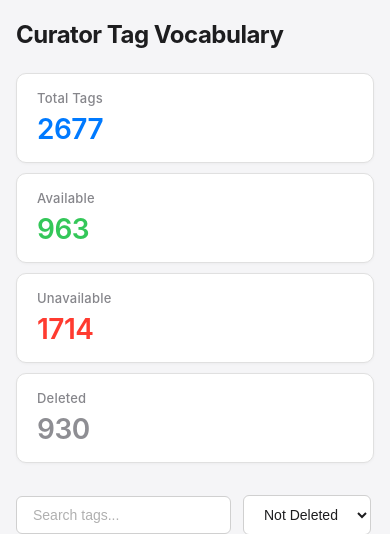
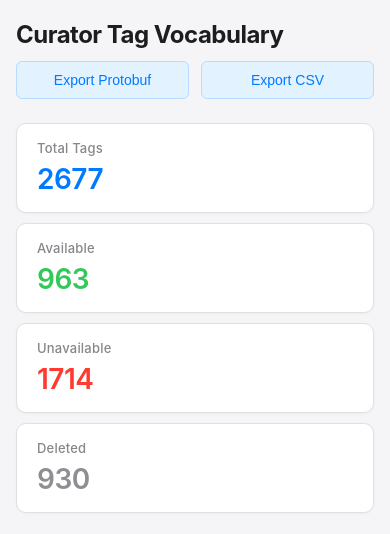
Before and after one commit to xylcm/curator-tag-vocab, a Flask app: page /tagging/vocab/ in a window 390 px wide. Shown: the top 534 px of the page. Run offline with Flask 3, Linux system fonts and the light colour scheme; data comes from the database, SQL or seed files in the repository; parts of the project's set-up code (start-up, migrations or seed data) failed here and were passed over.

Commit message:
feat: move export buttons to header top-right corner
- Add .header-top container with flex layout for title and export buttons
- Move export buttons from .controls to .header-top
- Add .export-buttons styles with gap spacing
- Update responsive styles for mobile layout
- Keep button IDs unchanged to preserve JavaScript functionality

Resolves #15

Co-Authored-By: Claude Opus 4.5 <noreply@anthropic.com>

```diff
--- a/src/static/css/main.css
+++ b/src/static/css/main.css
@@ -22,9 +22,20 @@ body {
 .header h1 {
     font-size: 32px;
     font-weight: 700;
-    margin-bottom: 24px;
     color: #1d1d1f;
     letter-spacing: -0.5px;
+}
+
+.header-top {
+    display: flex;
+    justify-content: space-between;
+    align-items: center;
+    margin-bottom: 24px;
+}
+
+.export-buttons {
+    display: flex;
+    gap: 12px;
 }
 
 .stats {
@@ -682,6 +693,17 @@ input[type="text"]::placeholder {
         padding: 24px 20px 20px 20px;
     }
 
+    .header-top {
+        flex-direction: column;
+        align-items: flex-start;
+        gap: 16px;
+    }
+
+    .export-buttons {
+        width: 100%;
+        justify-content: flex-start;
+    }
+
     .controls {
         padding: 0 20px;
     }
@@ -713,6 +735,22 @@ input[type="text"]::placeholder {
         font-size: 24px;
     }
 
+    .header-top {
+        flex-direction: column;
+        align-items: flex-start;
+        gap: 12px;
+    }
+
+    .export-buttons {
+        width: 100%;
+        justify-content: flex-start;
+    }
+
+    .export-buttons .btn {
+        flex: 1;
+        min-width: 0;
+    }
+
     .controls {
         padding: 0 16px;
     }
--- a/src/templates/tags.html
+++ b/src/templates/tags.html
@@ -4,7 +4,13 @@
 
 {% block content %}
 <div class="header">
-    <h1>Curator Tag Vocabulary</h1>
+    <div class="header-top">
+        <h1>Curator Tag Vocabulary</h1>
+        <div class="export-buttons">
+            <button class="btn btn-info" id="export-protobuf-btn">Export Protobuf</button>
+            <button class="btn btn-info" id="export-csv-btn">Export CSV</button>
+        </div>
+    </div>
 
     <div class="stats">
         <div class="stat-item">
@@ -60,8 +66,6 @@
 
         <button class="btn btn-primary" id="load-btn">Load Tags</button>
         <button class="btn btn-success" id="add-btn">Add Tag</button>
-        <button class="btn btn-info" id="export-protobuf-btn">Export Protobuf</button>
-        <button class="btn btn-info" id="export-csv-btn">Export CSV</button>
     </div>
 </div>
 
```
